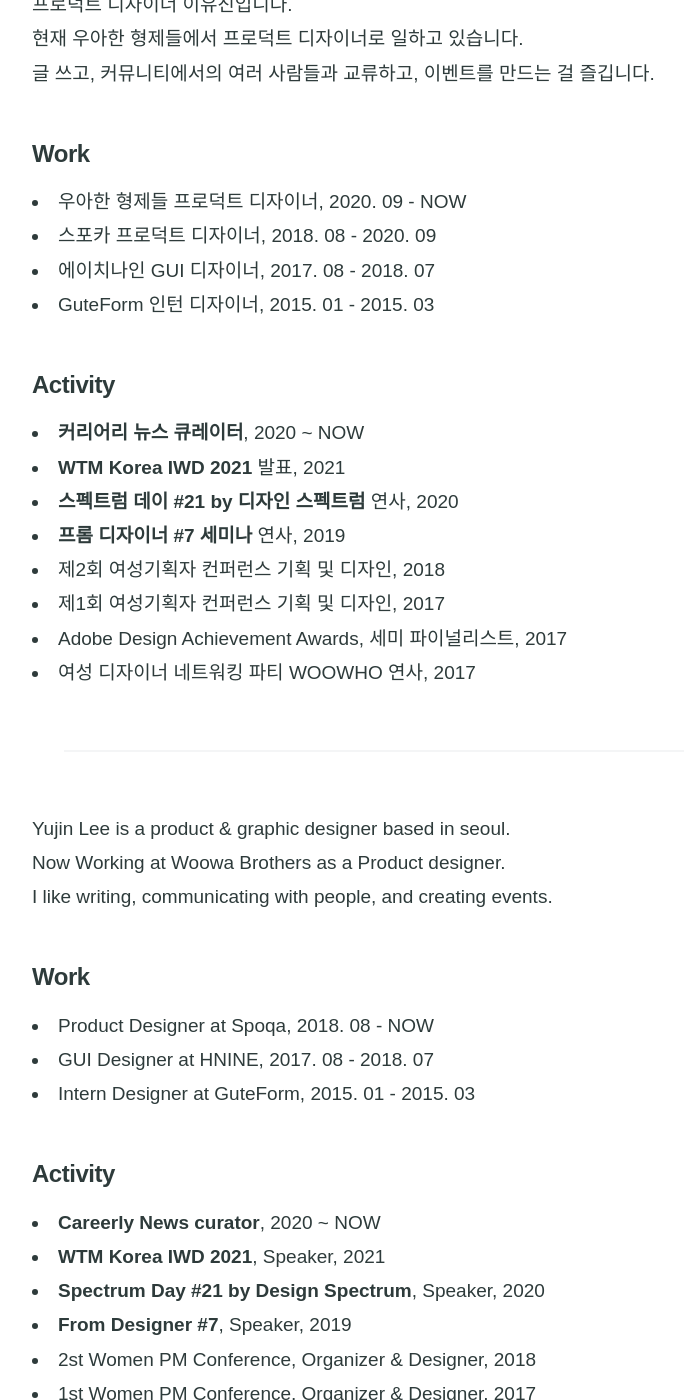
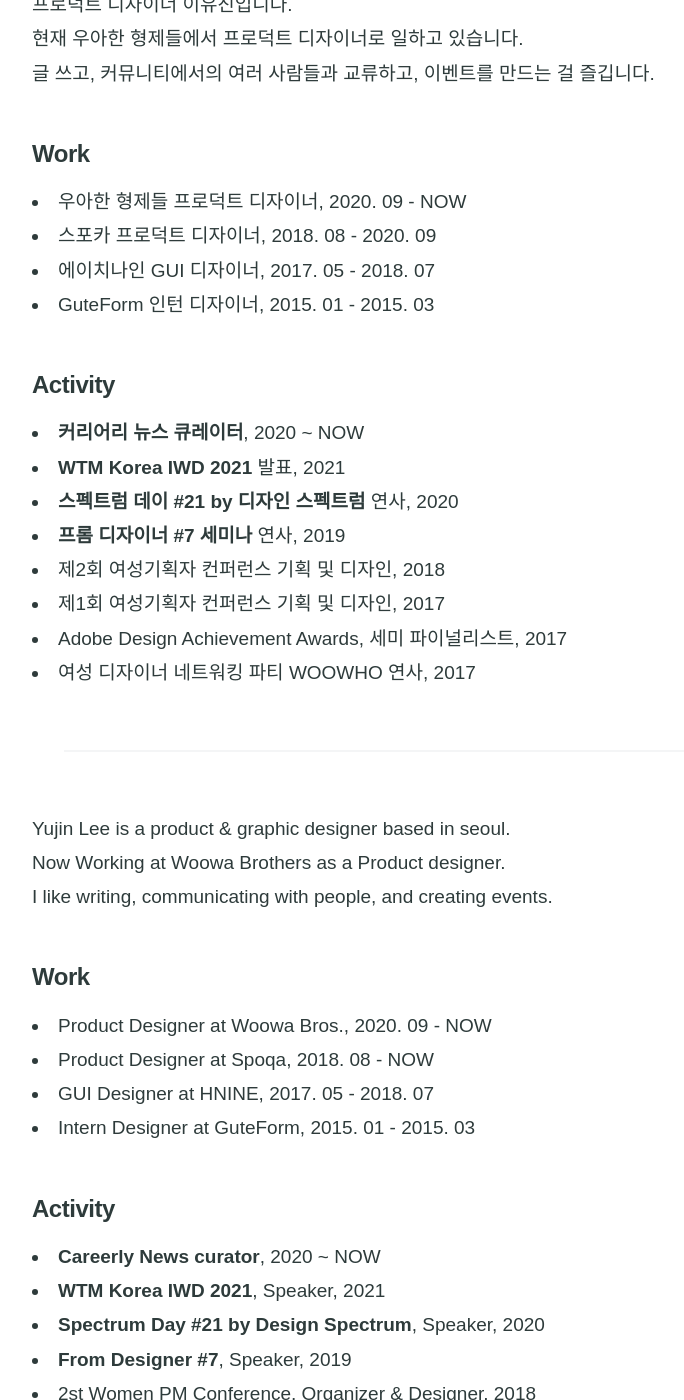
Before and after one commit to yujiinlee/yujiinlee.github.io, a Jekyll site: the page built from _pages/about.md, in a window 1280 px wide and 1400 px high, scrolled down 717 px. Shown: the whole window, without its empty margins (128-812 px from the left). Built offline with Jekyll 4.4.1, drawn with Linux system fonts in a browser that asks for light colours; nearby versions of some CDN libraries; some web fonts are replaced.

Commit message:
edit about page and 20review thumbnail

```diff
--- a/_pages/about.md
+++ b/_pages/about.md
@@ -16,7 +16,7 @@
 
 * 우아한 형제들 프로덕트 디자이너, 2020. 09 - NOW
 * 스포카 프로덕트 디자이너, 2018. 08 - 2020. 09
-* 에이치나인 GUI 디자이너, 2017. 08 - 2018. 07
+* 에이치나인 GUI 디자이너, 2017. 05 - 2018. 07
 * GuteForm 인턴 디자이너, 2015. 01 - 2015. 03
 
 ### Activity
@@ -38,8 +38,9 @@
 
 ### Work
 
+* Product Designer at Woowa Bros., 2020. 09 - NOW
 * Product Designer at Spoqa, 2018. 08 - NOW
-* GUI Designer at HNINE, 2017. 08 - 2018. 07
+* GUI Designer at HNINE, 2017. 05 - 2018. 07
 * Intern Designer at GuteForm, 2015. 01 - 2015. 03
 
 ### Activity
```
Also changed, not shown: _posts/ths/2021-01-01-20review.md (+1 -1 lines).
